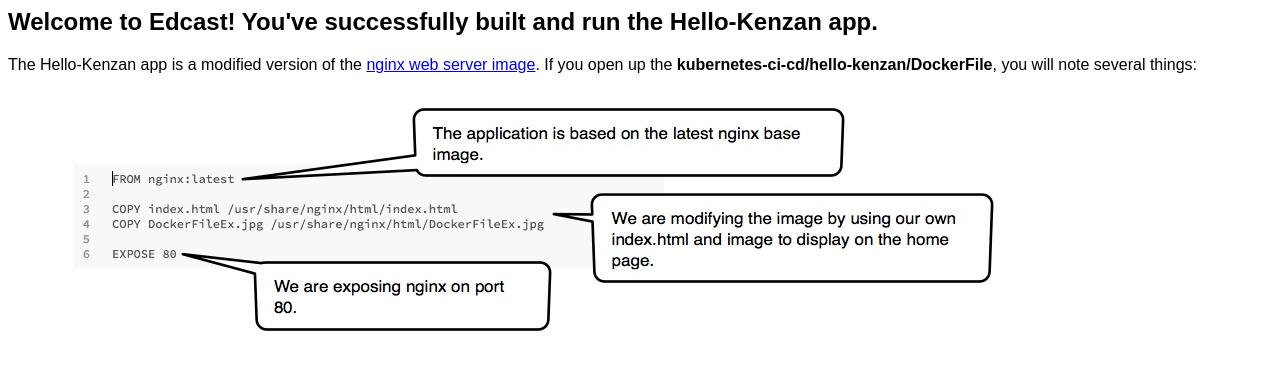
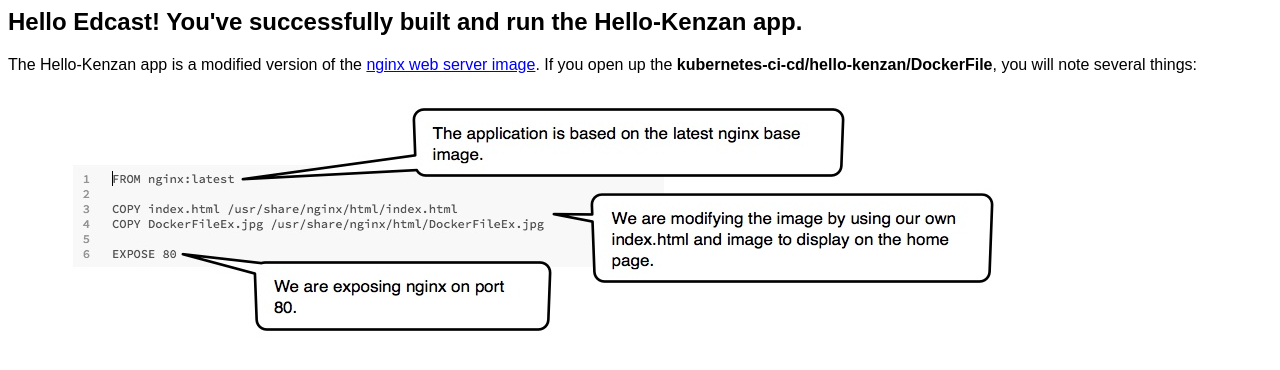
Before and after one commit to cvoncina/kubenetes_CICD, a website: page applications/hello-kenzan/index.html in a window 1280 px wide. Drawn offline with Linux system fonts and the light colour scheme.

Commit message:
Changed again

```diff
--- a/applications/hello-kenzan/index.html
+++ b/applications/hello-kenzan/index.html
@@ -1,3 +1,3 @@
-<p><h2 style="font-family:sans-serif">Welcome to  Edcast! You've successfully built and run the Hello-Kenzan app.</h2> </p>
+<p><h2 style="font-family:sans-serif">Hello  Edcast! You've successfully built and run the Hello-Kenzan app.</h2> </p>
 <p style="font-family:sans-serif">The Hello-Kenzan app is a modified version of the <a href="https://hub.docker.com/_/nginx/">nginx web server image</a>. If you open up the <b>kubernetes-ci-cd/hello-kenzan/DockerFile</b>, you will note several things:</p>
 <img src="DockerFileEx.jpg">
```
